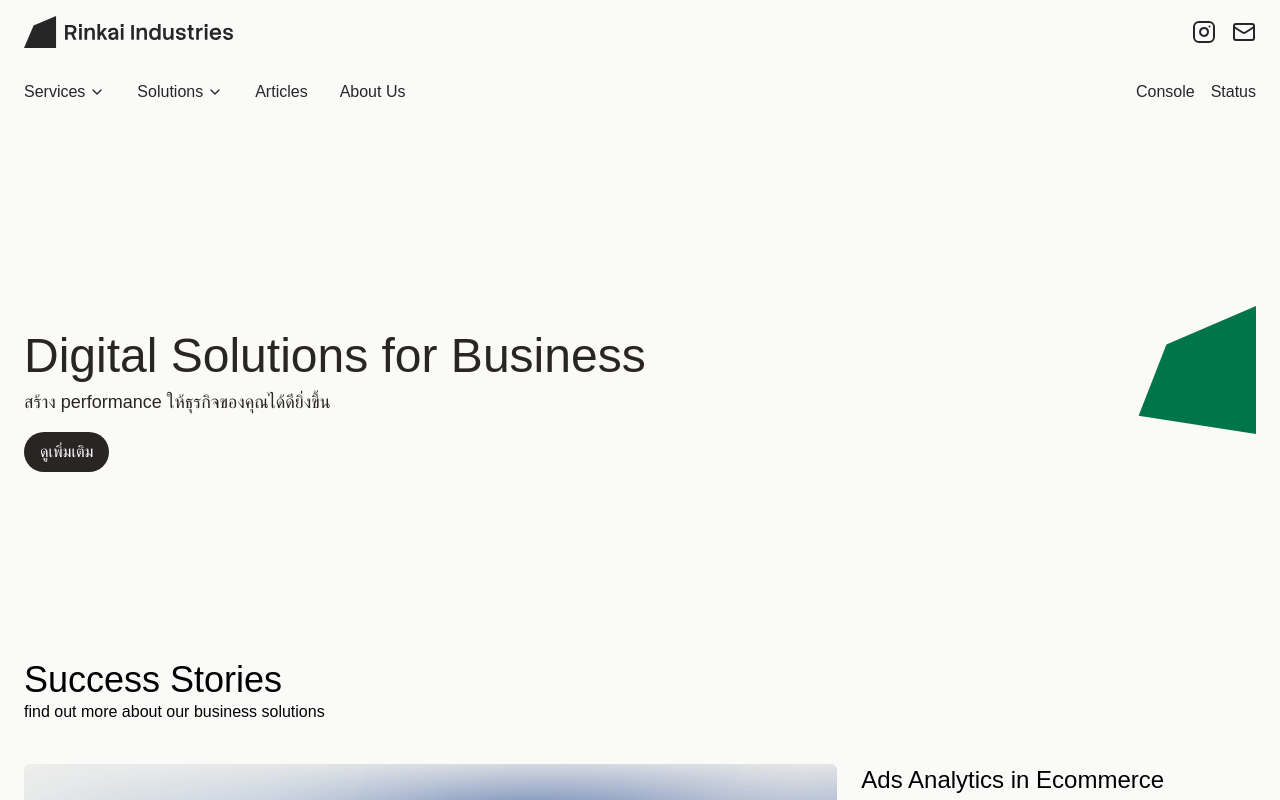
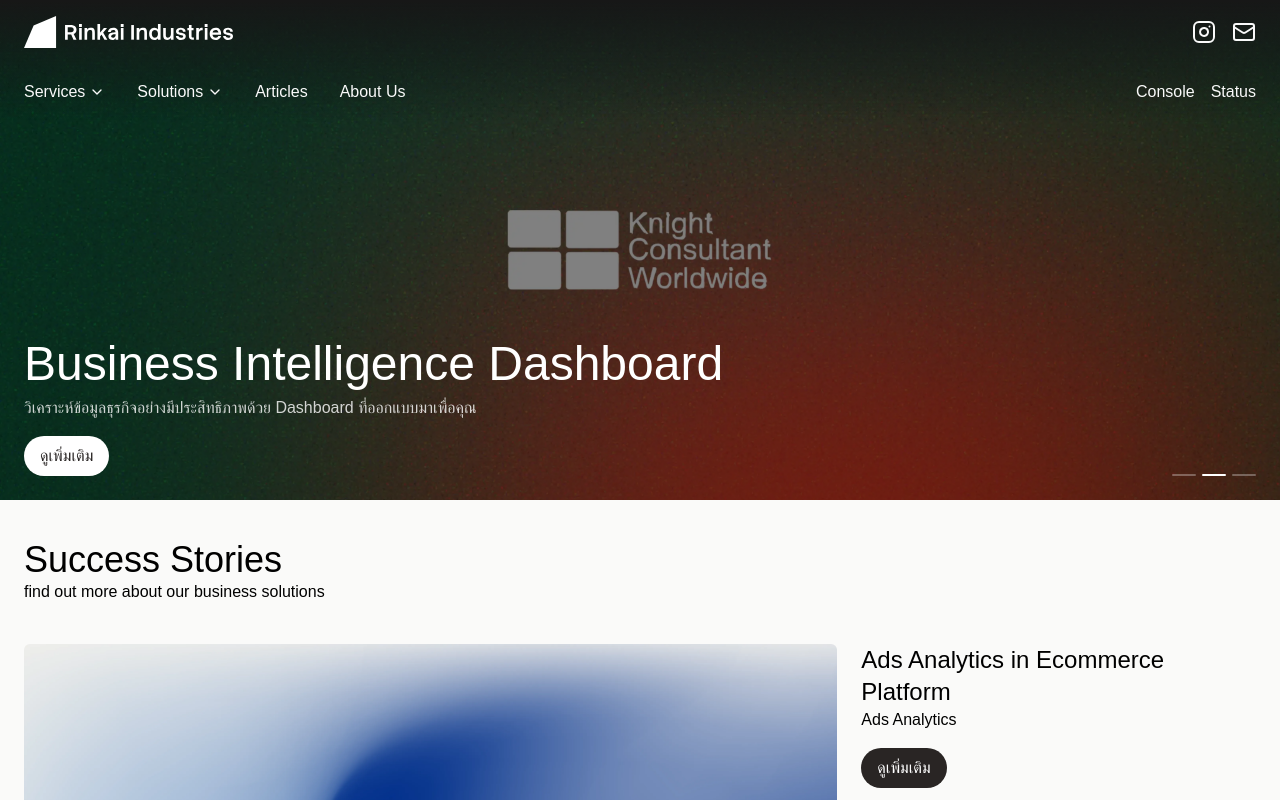
Before and after one commit to dhanavadh/rinkai, a SvelteKit app: page / in a window 1280 px wide. Shown: the top 800 px of the page. Built offline with nearby package versions, Linux system fonts and the light colour scheme; a web font is replaced by a local one.

Commit message:
add banner to main

```diff
--- a/src/lib/stores/navbar.ts
+++ b/src/lib/stores/navbar.ts
@@ -2,7 +2,7 @@
 import { page } from '$app/stores';
 
 // Configuration
-const TRANSPARENT_PATHS = ['/articles', '/articles/*', '/services'];
+const TRANSPARENT_PATHS = ['/articles', '/articles/*', '/services', '/'];
 
 // Base stores
 export const isMenuHovered = writable(false);
--- a/src/routes/+page.svelte
+++ b/src/routes/+page.svelte
@@ -1,10 +1,10 @@
 <script lang="ts">
 	import AnimatedIcon from '$lib/components/ui/AnimatedIcon.svelte';
-	import Banner from '$lib/components/layout/Banner.svelte';
+	import HalfBanner from '$lib/components/layout/HalfBanner.svelte';
 	import PromoBanner from '$lib/components/ui/PromoBanner.svelte';
 	import Section from '$lib/components/layout/Section.svelte';
 	import Slider from '$lib/components/ui/Slider.svelte';
-	import type { SliderItem } from '$lib/types';
+	import type { SliderItem, BannerSlide } from '$lib/types';
 	import {
 		ArrowBigDown,
 		ChartSpline,
@@ -12,6 +12,33 @@
 		PanelTopIcon,
 		Repeat
 	} from 'lucide-svelte';
+
+	const bannerSlides: BannerSlide[] = [
+		{
+			id: 1,
+			title: 'Digital Solutions for Business',
+			description: 'สร้าง performance ให้ธุรกิจของคุณได้ดียิ่งขึ้น',
+			imageSrc: '/brands/iconv-1.webp',
+			href: '/services',
+			buttonText: 'ดูเพิ่มเติม'
+		},
+		{
+			id: 2,
+			title: 'Business Intelligence Dashboard',
+			description: 'วิเคราะห์ข้อมูลธุรกิจอย่างมีประสิทธิภาพด้วย Dashboard ที่ออกแบบมาเพื่อคุณ',
+			imageSrc: '/brands/iconv-2.webp',
+			href: '/services',
+			buttonText: 'ดูเพิ่มเติม'
+		},
+		{
+			id: 3,
+			title: 'Supply Chain Optimization',
+			description: 'เพิ่มประสิทธิภาพการจัดการ Supply Chain ด้วยเทคโนโลยีที่ทันสมัย',
+			imageSrc: '/brands/iconv-3.webp',
+			href: '/services',
+			buttonText: 'ดูเพิ่มเติม'
+		}
+	];
 
 	const promoLearnMoreItems = [
 		{
@@ -64,34 +91,8 @@
 </script>
 
 <div class="flex w-full flex-col font-ibm">
-	<!-- <Banner
-		title="Solutions for Business"
-		description="สร้าง performance ให้ธุรกิจของคุณได้ดียิ่งขึ้น"
-		imageSrc="/images/_.webp"
-		href="/"
-		buttonText="ดูเพิ่มเติม"
-	/> -->
-
-	<div class="relative flex h-screen w-full font-ibm md:h-[500px]">
-		<div class="mx-auto flex w-full max-w-7xl items-center justify-between gap-4 p-6">
-			<section class="z-10 mt-16 flex flex-col gap-4">
-				<span class="text-stone-800">
-					<h1 class="mb-2 text-5xl">Digital Solutions for Business</h1>
-					<p class="text-lg">สร้าง performance ให้ธุรกิจของคุณได้ดียิ่งขึ้น</p>
-				</span>
-				<a
-					href="/"
-					class="flex w-fit items-center rounded-full bg-stone-800 px-4 py-2 font-medium text-white"
-				>
-					ดูเพิ่มเติม
-				</a>
-			</section>
-			<section class="flex w-fit items-center justify-center">
-				<AnimatedIcon size={128} />
-			</section>
-		</div>
-		<div class="absolute h-full w-full object-cover brightness-90"></div>
-	</div>
+	<!-- Hero Banner -->
+	<HalfBanner slides={bannerSlides} autoPlay />
 
 	<div class="mb-12 flex flex-col gap-6">
 		<Section>
```
